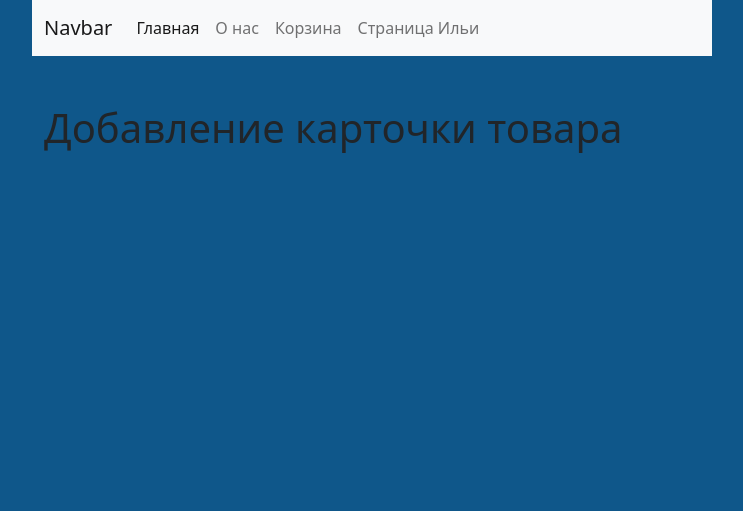
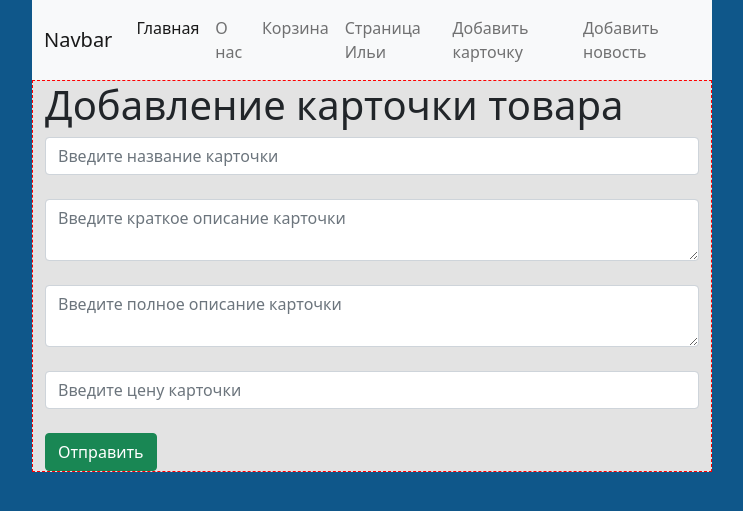
Before and after one commit to Xunil1/FLASK_2.0, a Flask app: page /create-card in a window 1280 px wide. Shown: the top 511 px of the page, without its empty margins (268-1011 px from the left). Run offline with Flask 2, Linux system fonts and the light colour scheme.

Commit message:
Добавил страницу добавления карточки

```diff
--- a/main.py
+++ b/main.py
@@ -4,6 +4,7 @@ from datetime import datetime
 
 app = Flask(__name__)
 app.config['SQLALCHEMY_DATABASE_URI'] = 'sqlite:///glass.db'
+app.config['SQLALCHEMY_TRACK_MODIFICATIONS'] = False
 db = SQLAlchemy(app)
 
 
--- a/templates/base.html
+++ b/templates/base.html
@@ -31,6 +31,12 @@
             <li class="nav-item">
                 <a class="nav-link" href="/cart1">Страница Ильи</a>
             </li>
+            <li class="nav-item">
+                <a class="nav-link" href="/create-card">Добавить карточку</a>
+            </li>
+            <li class="nav-item">
+                <a class="nav-link" href="/create_news">Добавить новость</a>
+            </li>
         </ul>
     </div>
   </div>
--- a/templates/create-card.html
+++ b/templates/create-card.html
@@ -5,10 +5,14 @@
 {%endblock%}
 
 {%block body%}
-    <div class="container mt-5">
+    <div class="container" style="border: 1px dashed red; background: #e3e3e3;">
         <h1>Добавление карточки товара</h1>
-        <form action="">
-
+        <form method="post">
+            <input type="text" class="form-control" name="title" id="title" placeholder="Введите название карточки"><br>
+            <textarea class="form-control" name="description" id="description" placeholder="Введите краткое описание карточки"></textarea><br>
+            <textarea class="form-control" name="full_description" id="full_description" placeholder="Введите полное описание карточки"></textarea><br>
+            <input type="text" class="form-control" name="price" id="price" placeholder="Введите цену карточки"><br>
+            <input type="submit" class="btn btn-success" value="Отправить">
         </form>
     </div>
 {%endblock%}
```
